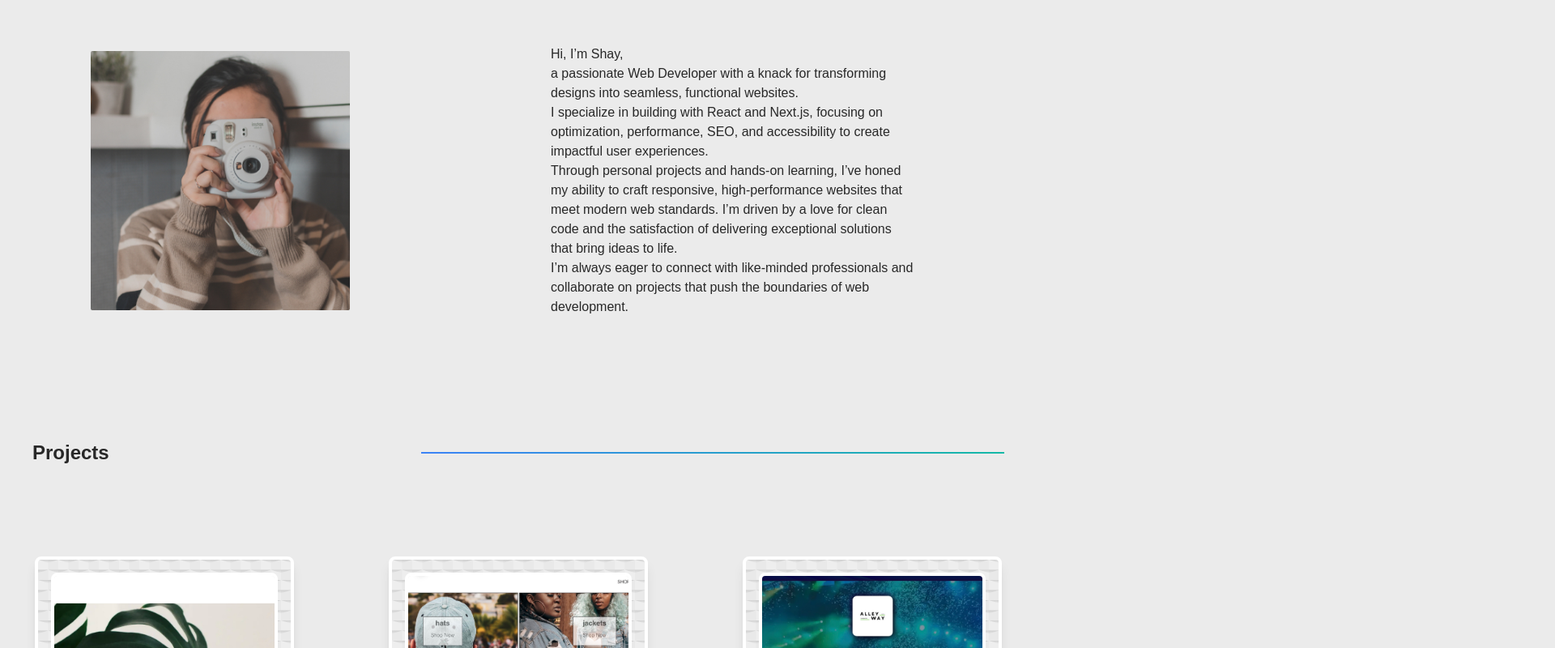
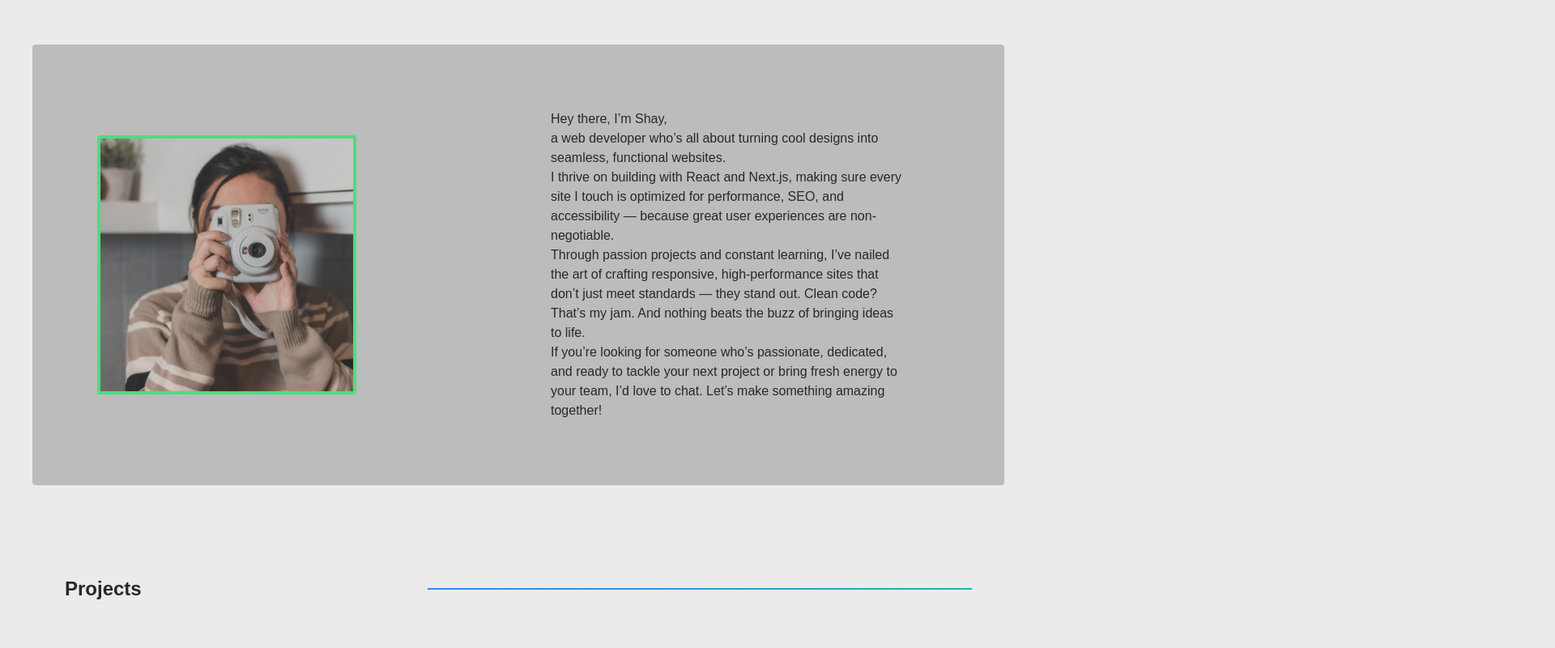
Before and after one commit to shay122990/next-portfolio, a Next.js app: page / in a window 1280 px wide. Shown: the part 880-1680 px from the top of the page at 81% size, 1920 px wide, since content can reach past the window. Built offline with nearby package versions, Linux system fonts and the light colour scheme; a web font is replaced by a local one.

Commit message:
style: background to sections, borders and layout

```diff
--- a/src/app/components/about/About.tsx
+++ b/src/app/components/about/About.tsx
@@ -3,28 +3,28 @@ import Image from 'next/image';
 
 const About = () => {
   return (
-    <section className="w-full flex flex-col items-center">
+    <section className="w-full flex flex-col items-center lg:px-10 px-4">
       <Divider text="About Me" id="about" />
-      <article className="w-full flex flex-col lg:flex-row text-center items-center justify-between px-1 lg:px-28 gap-2">
+      <article className="w-full flex flex-col lg:flex-row text-center items-center justify-between gap-2 lg:px-20 px-4 py-20 bg-black bg-opacity-20 rounded">
         <Image
           src="/images/hero-image.jpg"
           alt="Profile Picture"
           width={200}
           height={200}
-          className="w-40 h-40 lg:h-80 lg:w-80 object-cover rounded-sm"
+          className="w-40 h-40 lg:h-80 lg:w-80 object-cover rounded border-[4px] border-green-400"
           priority
         />
-        <div className="w-full lg:w-1/2 px-2 md:px-10 text-sm lg:text-base lg:text-left">
+        <div className="w-full lg:w-1/2 px-2 md:px-10 text-sm lg:text-base lg:text-left ">
           <p>
-            Hi, I’m Shay,
+            Hey there, I’m Shay,
             <br />
-            a passionate Web Developer with a knack for transforming designs into seamless, functional websites.
+            a web developer who’s all about turning cool designs into seamless, functional websites.
             <br />
-            I specialize in building with React and Next.js, focusing on optimization, performance, SEO, and accessibility to create impactful user experiences.
+            I thrive on building with React and Next.js, making sure every site I touch is optimized for performance, SEO, and accessibility — because great user experiences are non-negotiable.
             <br />
-            Through personal projects and hands-on learning, I’ve honed my ability to craft responsive, high-performance websites that meet modern web standards. I’m driven by a love for clean code and the satisfaction of delivering exceptional solutions that bring ideas to life.
+            Through passion projects and constant learning, I’ve nailed the art of crafting responsive, high-performance sites that don’t just meet standards — they stand out. Clean code? That’s my jam. And nothing beats the buzz of bringing ideas to life.
             <br />
-            I’m always eager to connect with like-minded professionals and collaborate on projects that push the boundaries of web development.
+            If you’re looking for someone who’s passionate, dedicated, and ready to tackle your next project or bring fresh energy to your team, I’d love to chat. Let’s make something amazing together!
           </p>
         </div>
       </article>
--- a/src/app/components/contact/Contact.tsx
+++ b/src/app/components/contact/Contact.tsx
@@ -3,9 +3,9 @@ import Form from "../form/Form";
 
 export default function Contact() {
   return (
-    <section className="w-full">
+    <section className="w-full lg:px-10 px-4 mb-12">
       <Divider text="Get in touch" id="contact" />
-      <div className="grid grid-cols-1 md:grid-cols-2 lg:grid-cols-2 gap-8 justify-center min-h-[600px] px-10">
+      <div className="grid grid-cols-1 md:grid-cols-2 lg:grid-cols-2 gap-8 justify-center min-h-[600px] bg-black bg-opacity-20 rounded py-10 px-4">
         <div className="flex flex-col justify-center items-center xsm: text-center sm:text-center md:text-left">
           <h2 className="text-xl font-semibold mb-4 w-96">Let&apos;s Grab a Coffee! ☕️</h2>
           <p className="dark:text-green-400 items-center w-96">
--- a/src/app/components/form/Form.tsx
+++ b/src/app/components/form/Form.tsx
@@ -73,7 +73,7 @@ export default function EmailForm() {
   return (
     <form
       onSubmit={handleSubmit}
-      className="max-w-lg w-full mx-auto p-6 dark:bg-grey shadow-lg rounded-md border border-green-400"
+      className="max-w-lg w-full mx-auto p-6 dark:bg-grey shadow-lg rounded-md border-[4px] border-green-400"
     >
       <h2 className="text-2xl font-semibold mb-6 text-center text-gray-700 dark:text-white">Contact Me</h2>
 
--- a/src/app/components/logo-banner/LogoBanner.tsx
+++ b/src/app/components/logo-banner/LogoBanner.tsx
@@ -3,7 +3,7 @@ import logos from "@/app/page-data/tech-icons";
 
 export default function LogoBanner() {
   return (
-    <div className="relative w-full py-2 pb-10">
+    <div className="relative w-full py-2 pb-10 overflow-hidden">
       <div className="flex animate-scroll space-x-10">
         {[...Array(2)].map((_, index) => (
           <div key={index} className="flex space-x-6">
--- a/src/app/components/polaroid-card/Polaroid-Card.tsx
+++ b/src/app/components/polaroid-card/Polaroid-Card.tsx
@@ -30,7 +30,7 @@ const PolaroidCard: React.FC<PolaroidCardProps> = ({
           alt={altText}
           width={350}
           height={350}
-          className="w-full h-96 rounded-lg mb-2 border-4 border-white polaroid-img"
+          className="w-96 h-96 rounded-lg mb-2 border-4 border-white polaroid-img"
         />
       </div>
       <div className="bg-slate-200 border border-gray-300 mx-1">
--- a/src/app/components/projects/Projects.tsx
+++ b/src/app/components/projects/Projects.tsx
@@ -11,9 +11,8 @@ const cardVariants = {
 
 export default function Projects() {
   return (
-    <section className="w-full py-10">
+    <section className="w-full lg:px-10 px-4">
       <Divider text="Projects" id="projects" />
-
       <div className="grid grid-cols-1 sm:grid-cols-2 lg:grid-cols-3 gap-8">
         {projects.map((project, index) => (
           <motion.div
--- a/src/app/globals.css
+++ b/src/app/globals.css
@@ -126,4 +126,5 @@ body {
 /* Projects section */
 .polaroid-img {
   object-fit: cover;
+  padding-bottom: 10px;
 }
```
